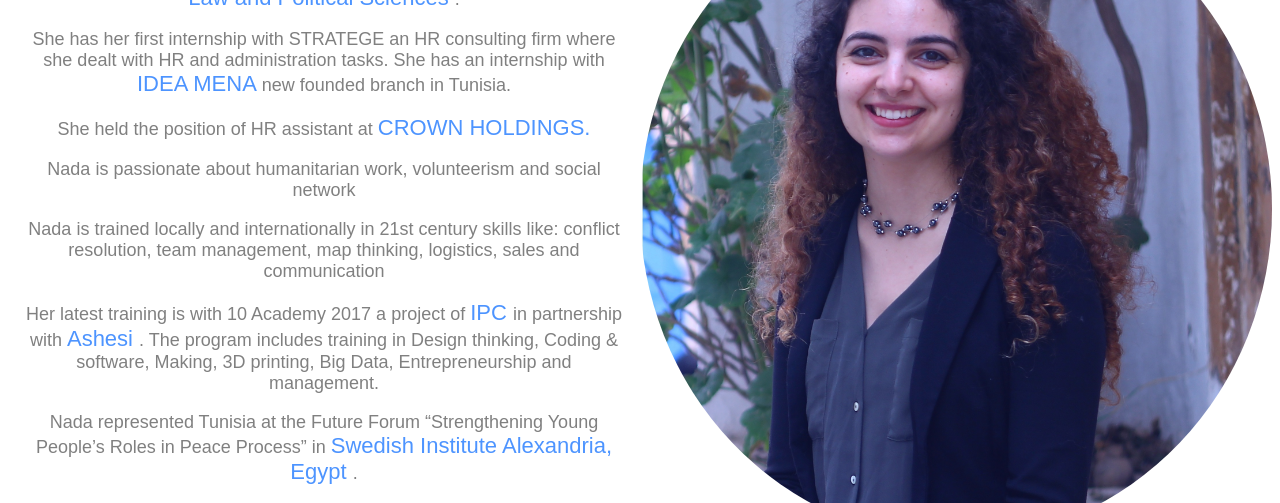
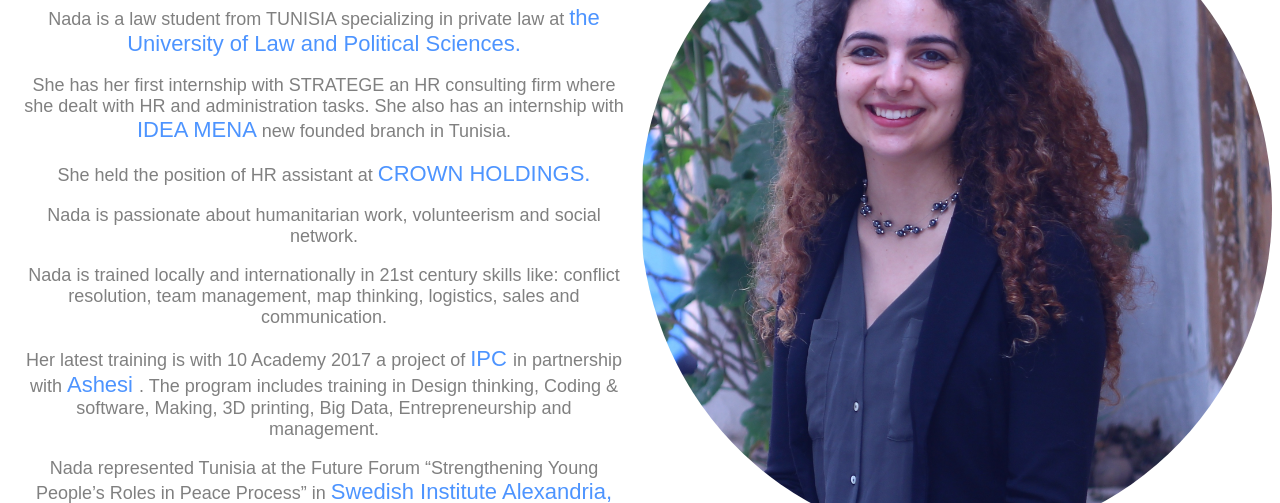
Before and after one commit to nadabahri/nadabahri, a plain HTML site: page index.html in a window 1280 px wide. Shown: the part 130-633 px from the top of the page. Drawn offline with Linux system fonts and the light colour scheme; a web font is replaced by a local one.

Commit message:
Add files via upload

```diff
--- a/index.html
+++ b/index.html
@@ -11,21 +11,21 @@
 
 
 <div class="card">
-
+  <img src="FLAG.png" alt="Nada" style="width:10%; border-radius: 10%">
   <div class="container">
 <h1 style="text-align:center"> Who is Nada Bahri ?</h1>
 
 <div class="description">
-  <p> Nada is a law student specializing in private law at <a class="links" href="http://www.fdspt.rnu.tn/">the University of Law and Political Sciences </a>.
+  <p> Nada is a law student from TUNISIA specializing in private law at <a class="links" href="http://www.fdspt.rnu.tn/">the University of Law and Political Sciences. </a>
     <p>She has her first internship with STRATEGE an HR consulting firm where she dealt with HR and administration  tasks.
-    She has an internship with  <a class="links" href="https://mena.idebate.org/"> IDEA MENA</a> new founded branch in Tunisia.</p>
+    She also has an internship with  <a class="links" href="https://mena.idebate.org/"> IDEA MENA</a> new founded branch in Tunisia.</p>
     <p>She held the position of HR assistant at <a class="links" href="https://www.crowncork.com/">CROWN HOLDINGS. </a>
     </p>
 
-    Nada is passionate about humanitarian work, volunteerism and social network</p>
-    <P>Nada is trained locally and internationally in 21st century skills like: conflict resolution, team management, map thinking, logistics, sales and communication</P>
+    Nada is passionate about humanitarian work, volunteerism and social network.</p>
+    <P>Nada is trained locally and internationally in 21st century skills like: conflict resolution, team management, map thinking, logistics, sales and communication.</P>
     <p>Her latest training is with 10 Academy 2017 a project of <a class="links" href="http://infinitepotentials.org/"> IPC </a> in partnership with <a class="links" href="http://www.ashesi.edu.gh//">Ashesi </a>. The program includes training in Design thinking, Coding & software, Making, 3D printing, Big Data, Entrepreneurship and management. </p>
-    <p>Nada represented Tunisia at the Future Forum “Strengthening Young People’s Roles in Peace Process” in <a class="links" href="http://www.swedenabroad.com/alexandria"> Swedish Institute Alexandria, Egypt </a>. </p>
+    <p>Nada represented Tunisia at the Future Forum “Strengthening Young People’s Roles in Peace Process” in <a class="links" href="http://www.swedenabroad.com/alexandria"> Swedish Institute Alexandria, Egypt. </a> </p>
 </div>
 
     <div style="margin: 24px 0;">
```
Also changed, not shown: FLAG.png (added).
